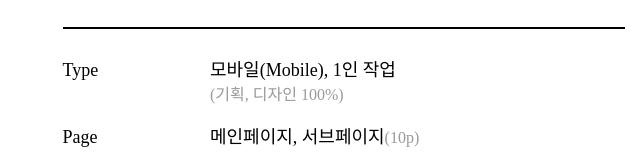
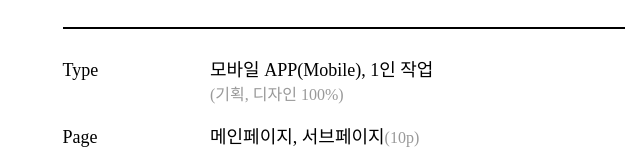
Before and after one commit to hgonnnnn/Portfolio, a plain HTML site: page index.html in a window 1280 px wide. Shown: the part 5874-6040 px from the top of the page, 640-1280 px from the left. Drawn offline with nearby package versions, Linux system fonts and the light colour scheme; a web font is replaced by a local one.

Commit message:
08.27_12:34

```diff
--- a/index.html
+++ b/index.html
@@ -480,7 +480,7 @@
                     <div class="btm">
                         <div class="text">
                             <p>Type</p>
-                            <p>모바일(Mobile),
+                            <p>모바일 APP(Mobile),
                                 1인 작업<br>
                                 <span>(기획, 디자인 100%)</span>
                             </p>
```
Also changed, not shown: img/mobile01.png (deleted), img/mobile02.png (deleted).
